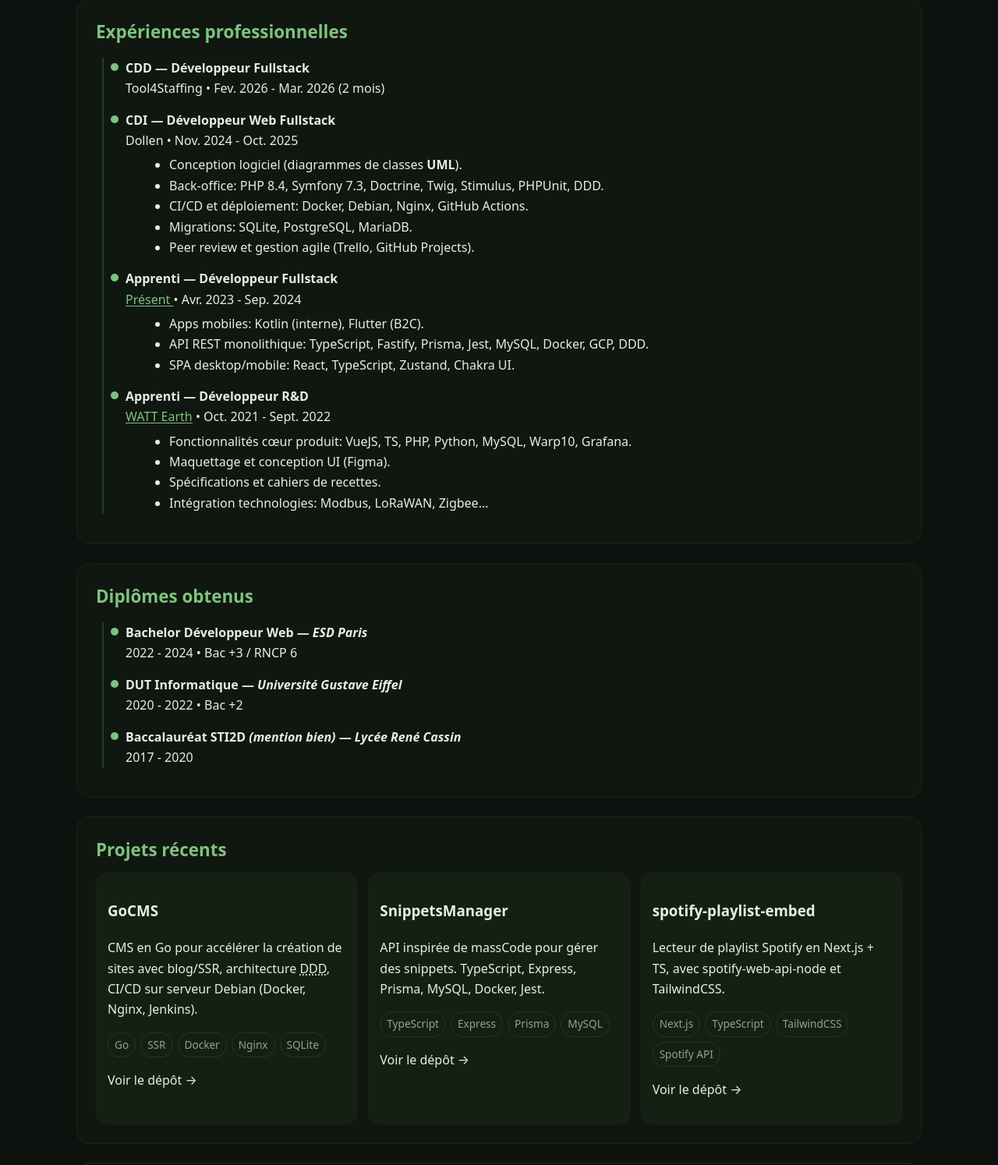
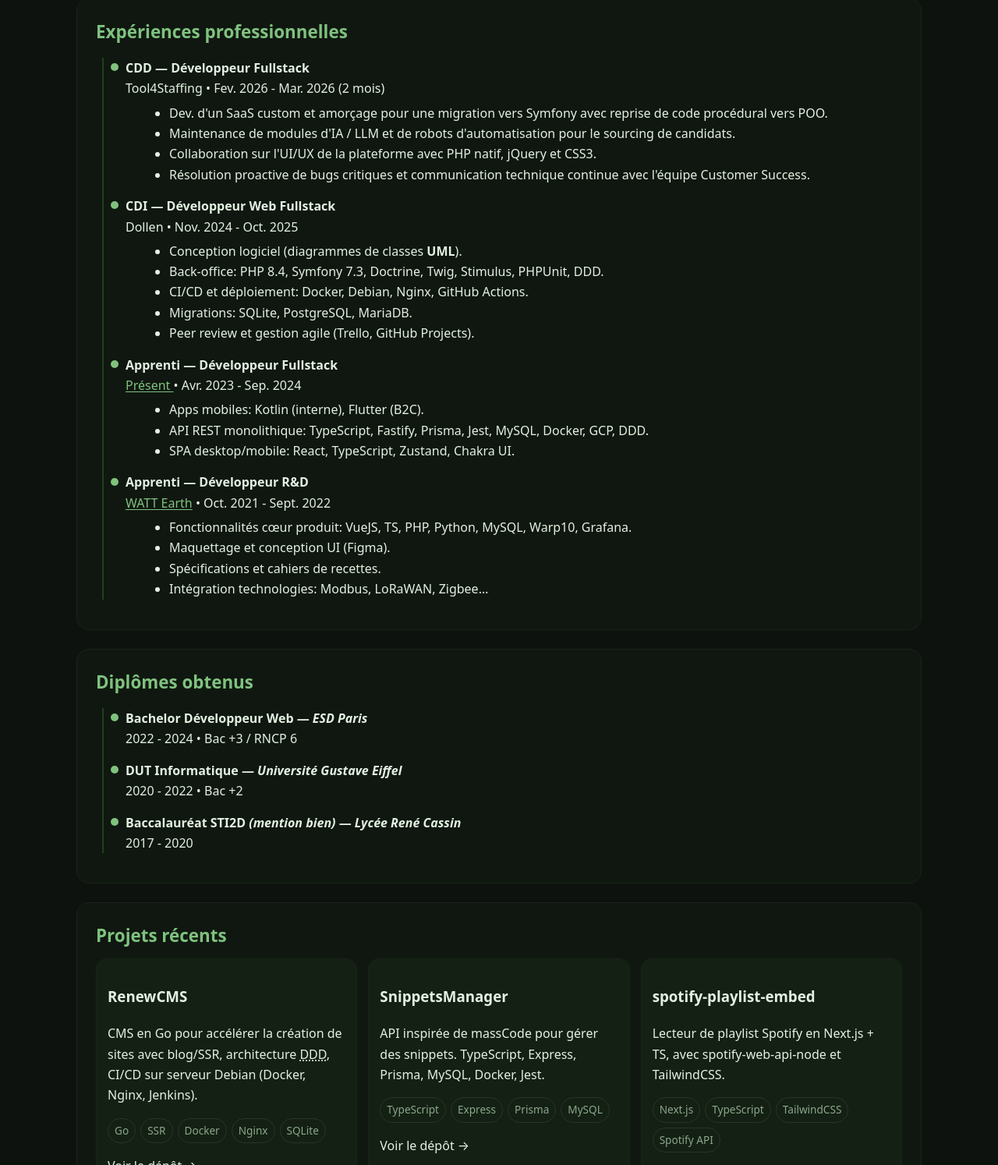
Before and after one commit to Floriansylvain/compact-portfolio, a website: page index.html in a window 1280 px wide. Shown: the part 1376-2870 px from the top of the page at 78% size. Drawn offline with Linux system fonts and the light colour scheme.

Commit message:
fix: improve T4S description and update RenewCMS project link

```diff
--- a/index.html
+++ b/index.html
@@ -4,8 +4,7 @@
 <head>
   <meta charset="UTF-8" />
   <meta name="viewport" content="width=device-width, initial-scale=1.0" />
-  <meta name="description"
-    content="Diplômé d'un Bachelor Développeur Web à l'ESD Paris et récemment en poste chez Tool4Staffing, je porte une attention
+  <meta name="description" content="Diplômé d'un Bachelor Développeur Web à l'ESD Paris et récemment en poste chez Tool4Staffing, je porte une attention
           particulière à la maintenabilité et aux bonnes pratiques. Passionné d'informatique, je m'investis
           également dans des projets personnels et des missions en freelance pour continuer à progresser et résoudre des
           problèmes." />
@@ -92,7 +91,8 @@
           <span class="word">maintenables.</span>
         </h1>
         <p class="animate-fade-in-delayed">
-          Diplômé d'un Bachelor Développeur Web à l'ESD Paris et récemment en poste chez Tool4Staffing, je porte une attention
+          Diplômé d'un Bachelor Développeur Web à l'ESD Paris et récemment en poste chez Tool4Staffing, je porte une
+          attention
           particulière à la maintenabilité et aux bonnes pratiques. Passionné d'informatique, je m'investis
           également dans des projets personnels et des missions en freelance pour continuer à progresser et résoudre des
           problèmes.
@@ -178,6 +178,14 @@
         <div class="t-item">
           <div class="t-role">CDD — Développeur Fullstack</div>
           <div class="t-org">Tool4Staffing • Fev. 2026 - Mar. 2026 (2 mois)</div>
+          <ul class="t-bullets">
+            <li>Dev. d'un SaaS custom et amorçage pour une migration vers Symfony avec reprise de code procédural vers
+              POO.</li>
+            <li>Maintenance de modules d'IA / LLM et de robots d'automatisation pour le sourcing de candidats.</li>
+            <li>Collaboration sur l'UI/UX de la plateforme avec PHP natif, jQuery et CSS3.</li>
+            <li>Résolution proactive de bugs critiques et communication technique continue avec l'équipe Customer
+              Success.</li>
+          </ul>
         </div>
 
         <div class="t-item">
@@ -237,8 +245,8 @@
     <section id="projects" class="card reveal">
       <h2>Projets récents</h2>
       <div class="proj-grid">
-        <a class="proj" href="https://github.com/Floriansylvain/GoCMS" aria-label="Voir le dépôt GoCMS">
-          <h3>GoCMS</h3>
+        <a class="proj" href="https://github.com/Floriansylvain/RenewCMS" aria-label="Voir le dépôt RenewCMS">
+          <h3>RenewCMS</h3>
           <p>CMS en Go pour accélérer la création de sites avec blog/SSR, architecture <abbr
               title="Domain Driven Design">DDD</abbr>, CI/CD sur serveur Debian (Docker, Nginx, Jenkins).</p>
           <div class="stack">
```
